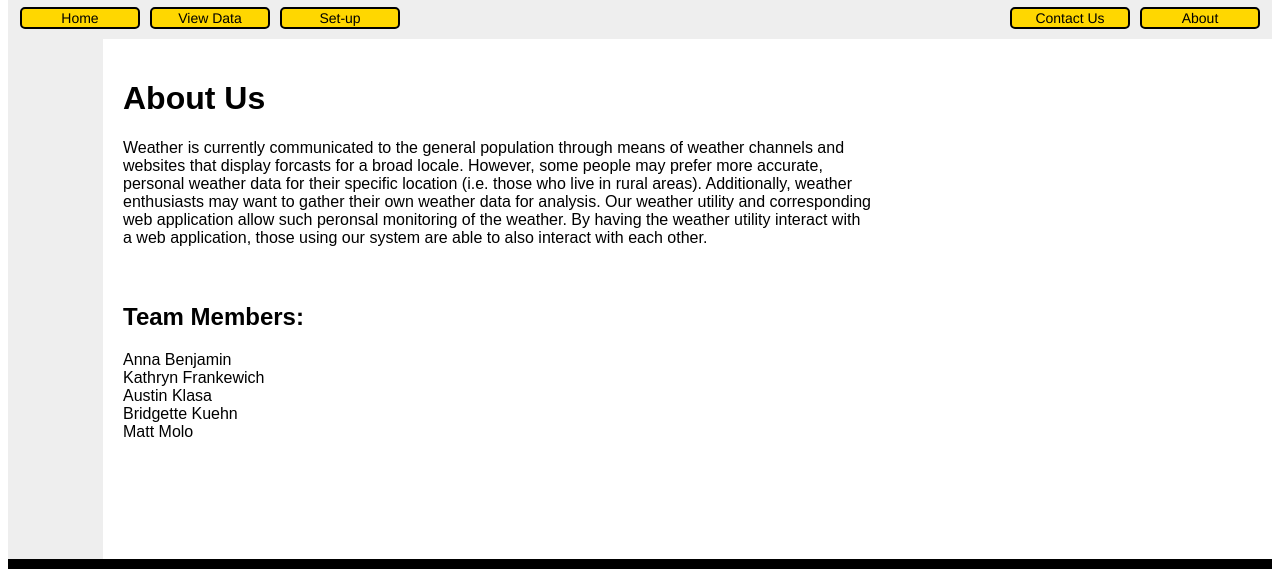
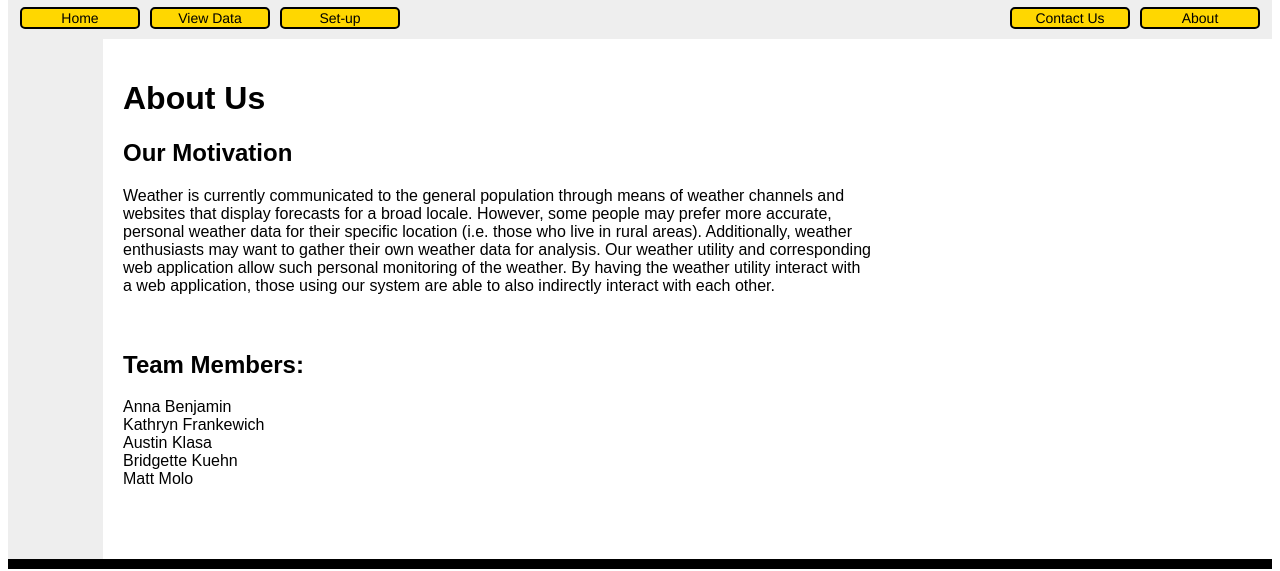
Before and after one commit to KABAM-307/WebApp, a PHP site: page /aboutus.php in a window 1280 px wide. Shown: the part 118-689 px from the top of the page. Run offline with PHP 8.4, Linux system fonts and the light colour scheme.

Commit message:
Fixed a couple of typos

```diff
--- a/aboutus.php
+++ b/aboutus.php
@@ -6,8 +6,11 @@
 	<h1>
 		About Us
 	</h1>
+	<h2>
+	Our Motivation
+	</h2>
 	<p>
-		Weather is currently communicated to the general population through means of weather channels and websites that display forcasts for a broad locale. However, some people may prefer more accurate, personal weather data for their specific location (i.e. those who live in rural areas). Additionally, weather enthusiasts may want to gather their own weather data for analysis. Our weather utility and corresponding web application allow such peronsal monitoring of the weather. By having the weather utility interact with a web application, those using our system are able to also interact with each other.<br><br><br>
+		Weather is currently communicated to the general population through means of weather channels and websites that display forecasts for a broad locale. However, some people may prefer more accurate, personal weather data for their specific location (i.e. those who live in rural areas). Additionally, weather enthusiasts may want to gather their own weather data for analysis. Our weather utility and corresponding web application allow such personal monitoring of the weather. By having the weather utility interact with a web application, those using our system are able to also indirectly interact with each other.<br><br><br>
 	</p>
 	<h2>
 		Team Members:
```
